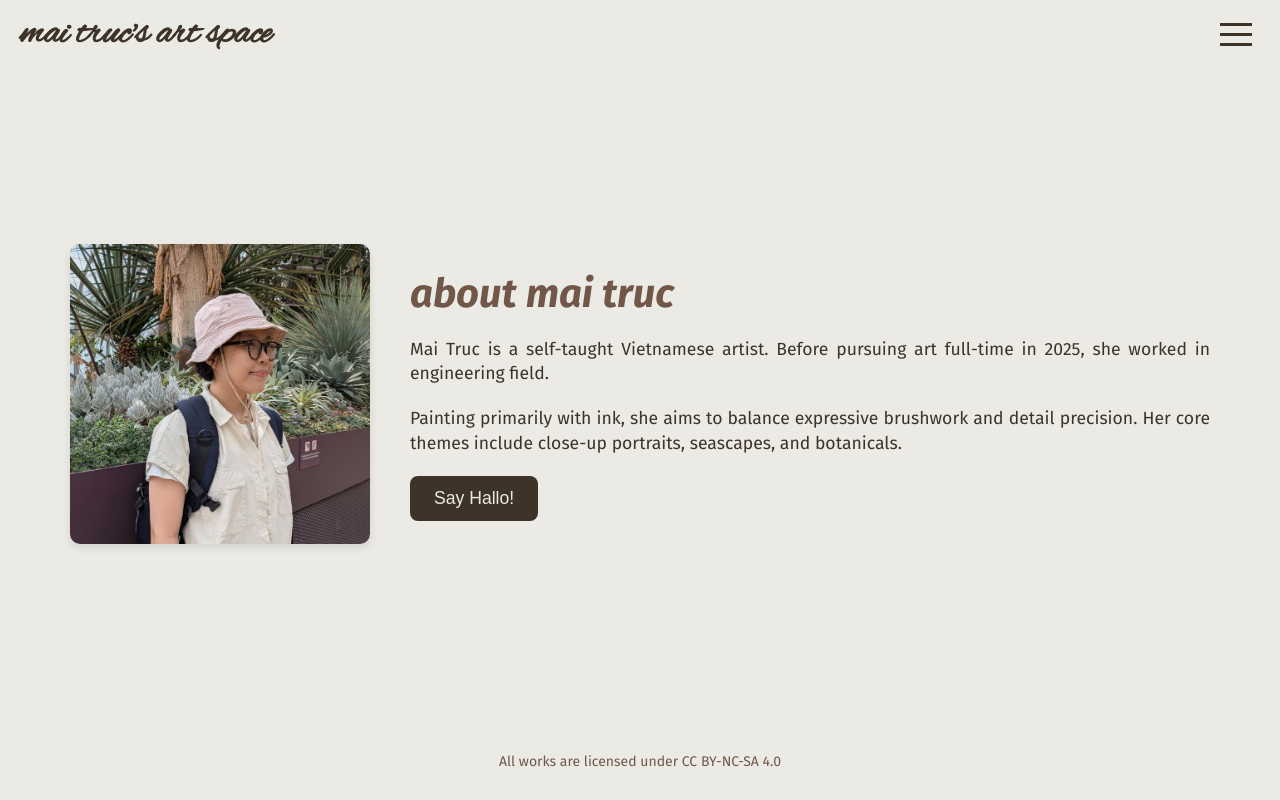
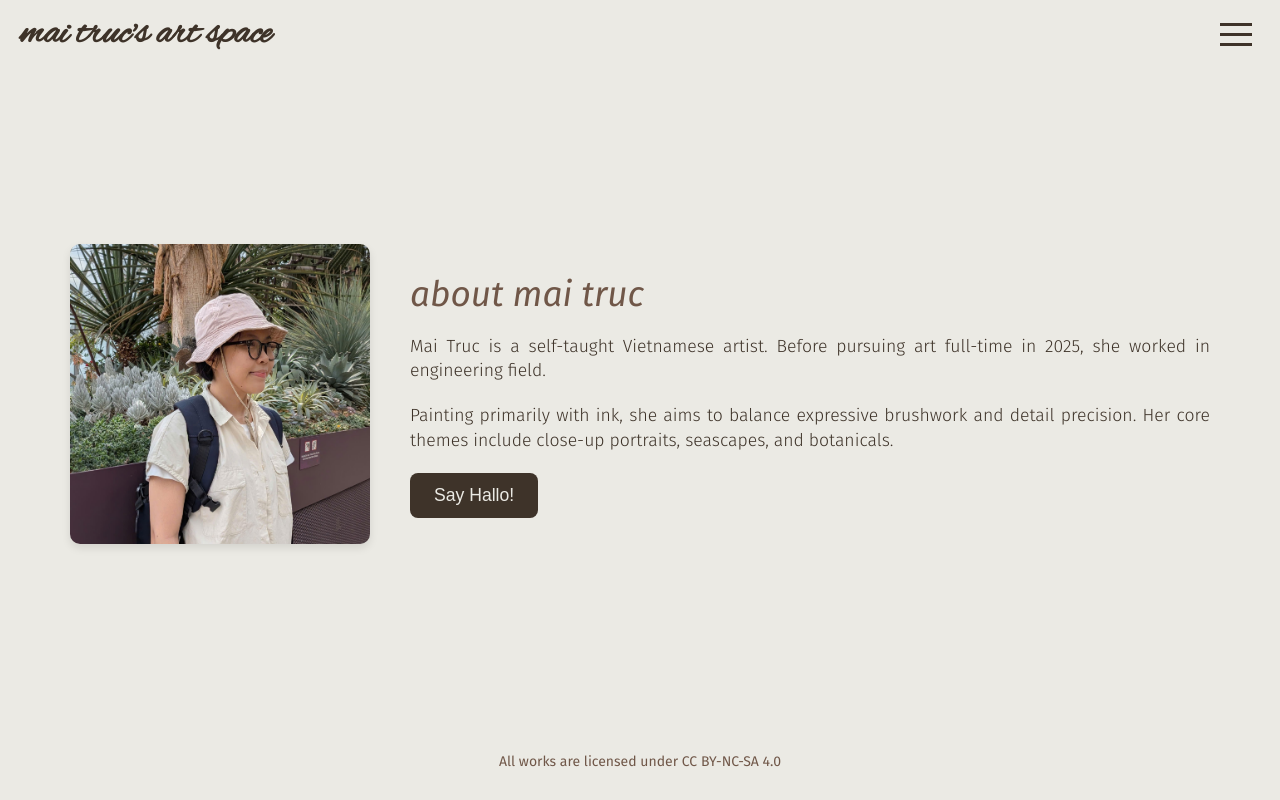
Before and after one commit to maitruc-notes/portfolio, a React (Vite) app: page /about in a window 1280 px wide. Built offline with nearby package versions, Linux system fonts and the light colour scheme.

Commit message:
update About.module.css

```diff
--- a/src/css/About.module.css
+++ b/src/css/About.module.css
@@ -34,7 +34,8 @@
 }
 
 .textWrapper h1 {
-    font-size: 2em;
+    font-size: 2.2em;
+    font-weight: 400;
     font-style: italic;
     margin-bottom: 20px;
     color: #705748;
@@ -42,6 +43,7 @@
 
 .textWrapper p {
     font-size: 1em;
+    font-weight: 300;
     line-height: 1.4;
     margin-bottom: 20px;
     text-align: justify;
@@ -56,7 +58,7 @@
     border-radius: 8px;
     cursor: pointer;
     font-size: 1em;
-    font-weight: 500;
+    font-weight: 300;
 }
 
 @media (min-width: 768px) {
@@ -71,15 +73,18 @@
     }
 
     .textWrapper h1 {
-        font-size: 2.5em;
+        font-size: 2.2em;
+        font-weight: 400;
     }
 
     .textWrapper p {
         font-size: 1.1em;
         line-height: 1.4;
+        font-weight: 300;
     }
 
     .contactButton {
         font-size: 1.1em;
+        font-weight: 300;
     }
 }
```
